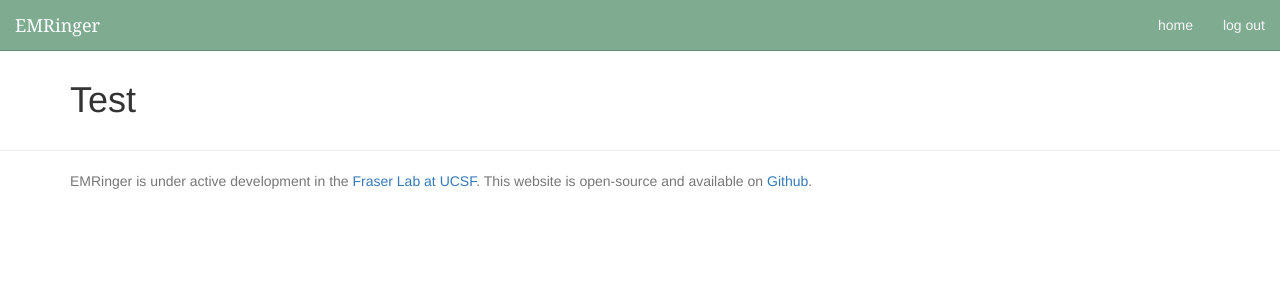
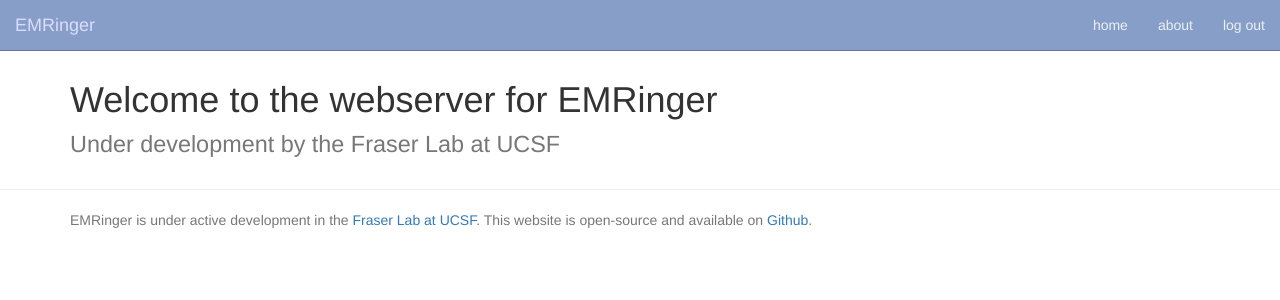
Before and after one commit to fraser-lab/EMRingerWeb, a Flask app: page / in a window 1280 px wide. Shown: the top 300 px of the page. Run offline with Flask 2, Linux system fonts and the light colour scheme; some libraries are stand-ins or nearby versions.

Commit message:
markdown parsing and an about page

```diff
--- a/hello.py
+++ b/hello.py
@@ -1,11 +1,13 @@
-from flask import Flask, render_template
+from flask import Flask, render_template, Markup
 from flask.ext.script import Manager
 from flask.ext.bootstrap import Bootstrap
+from flask.ext.markdown import Markdown
 
 app = Flask(__name__)
 
 manager = Manager(app)
 bootstrap = Bootstrap(app)
+markdown = Markdown(app)
 
 @app.route('/')
 def index():
@@ -15,13 +17,18 @@
 # def user(name):
 # 	return render_template('user.html')
 
+@app.route('/about')
+def about():
+	mkd = open('static/markdown/about.md','r').read()
+	return render_template('markdown.html', markdown_content=mkd)
+
 @app.errorhandler(404)
 def page_not_found(e):
- return render_template('404.html'), 404
+	return render_template('404.html'), 404
 
 @app.errorhandler(500)
-def internal_error():
- return render_template('500.html'), 500
+def internal_error(e):
+	return render_template('500.html'), 500
 
 if __name__=="__main__":
 	manager.run()
--- a/requirements.txt
+++ b/requirements.txt
@@ -5,6 +5,7 @@
 Flask-HTTPAuth==2.3.0
 Flask-Login==0.2.11
 Flask-Mail==0.9.1
+Flask-Markdown==0.3
 Flask-Migrate==1.3.0
 Flask-Moment==0.4.0
 Flask-PageDown==0.1.5
--- a/static/css/custom.css
+++ b/static/css/custom.css
@@ -5,66 +5,62 @@
 
 
 .navbar-default {
-  background-color: #7fab91;
-  border-color: #668a75;
+  background-color: #869ec8;
+  border-color: #647396;
 }
-
 .navbar-default .navbar-brand {
-  font-family: "Lucida Bright", Georgia, serif;
-
-  color: #f6f6f6;
+  color: #ecf0f1;
 }
-
 .navbar-default .navbar-brand:hover, .navbar-default .navbar-brand:focus {
-  color: #fdfdfd;
+  color: #dddbff;
 }
 .navbar-default .navbar-text {
-  color: #f6f6f6;
+  color: #ecf0f1;
 }
 .navbar-default .navbar-nav > li > a {
-  color: #f6f6f6;
+  color: #ecf0f1;
 }
 .navbar-default .navbar-nav > li > a:hover, .navbar-default .navbar-nav > li > a:focus {
-  color: #fdfdfd;
+  color: #dddbff;
 }
 .navbar-default .navbar-nav > .active > a, .navbar-default .navbar-nav > .active > a:hover, .navbar-default .navbar-nav > .active > a:focus {
-  color: #fdfdfd;
-  background-color: #668a75;
+  color: #dddbff;
+  background-color: #647396;
 }
 .navbar-default .navbar-nav > .open > a, .navbar-default .navbar-nav > .open > a:hover, .navbar-default .navbar-nav > .open > a:focus {
-  color: #fdfdfd;
-  background-color: #668a75;
+  color: #dddbff;
+  background-color: #647396;
 }
 .navbar-default .navbar-toggle {
-  border-color: #668a75;
+  border-color: #647396;
 }
 .navbar-default .navbar-toggle:hover, .navbar-default .navbar-toggle:focus {
-  background-color: #668a75;
+  background-color: #647396;
 }
 .navbar-default .navbar-toggle .icon-bar {
-  background-color: #f6f6f6;
+  background-color: #ecf0f1;
 }
 .navbar-default .navbar-collapse,
 .navbar-default .navbar-form {
-  border-color: #f6f6f6;
+  border-color: #ecf0f1;
 }
 .navbar-default .navbar-link {
-  color: #f6f6f6;
+  color: #ecf0f1;
 }
 .navbar-default .navbar-link:hover {
-  color: #fdfdfd;
+  color: #dddbff;
 }
 
 @media (max-width: 767px) {
   .navbar-default .navbar-nav .open .dropdown-menu > li > a {
-    color: #f6f6f6;
+    color: #ecf0f1;
   }
   .navbar-default .navbar-nav .open .dropdown-menu > li > a:hover, .navbar-default .navbar-nav .open .dropdown-menu > li > a:focus {
-    color: #fdfdfd;
+    color: #dddbff;
   }
   .navbar-default .navbar-nav .open .dropdown-menu > .active > a, .navbar-default .navbar-nav .open .dropdown-menu > .active > a:hover, .navbar-default .navbar-nav .open .dropdown-menu > .active > a:focus {
-    color: #fdfdfd;
-    background-color: #668a75;
+    color: #dddbff;
+    background-color: #647396;
   }
 }
 
--- a/templates/base.html
+++ b/templates/base.html
@@ -22,12 +22,9 @@
           </div>
           <div class="navbar-collapse collapse">
             <ul class="nav navbar-nav navbar-right">
-
-
                   <li><a href="/" alt="home">home</a></li>
-
+                  <li><a href="/about" alt="about">about</a></li>
                   <li><a href="/">log out</a></li>
-
               <!-- <li><a href="https://sites.google.com/a/fraserlab.com/ucsf-private/" alt="Lab Private Area">private</a></li> -->
             </ul>
           </div><!--/.nav-collapse -->
--- a/templates/index.html
+++ b/templates/index.html
@@ -2,6 +2,6 @@
 
 {% block page_content %}
 
-<h1> Test </h1>
+<h1> Welcome to the webserver for EMRinger <br><small>Under development by the Fraser Lab at UCSF</small> </h1>
 
 {% endblock %}
```
Also changed, not shown: static/markdown/about.md (added, +10 -0 lines), templates/markdown.html (added, +8 -0 lines).
